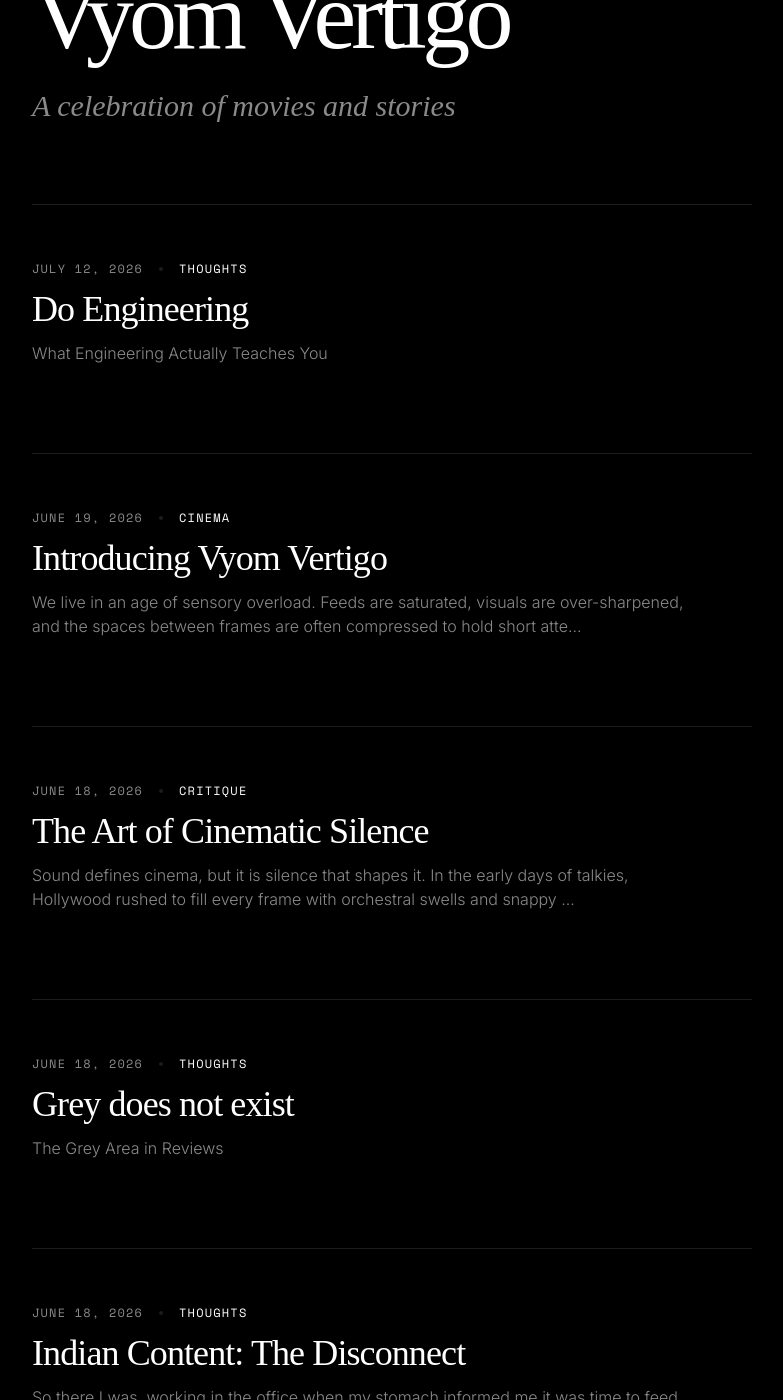
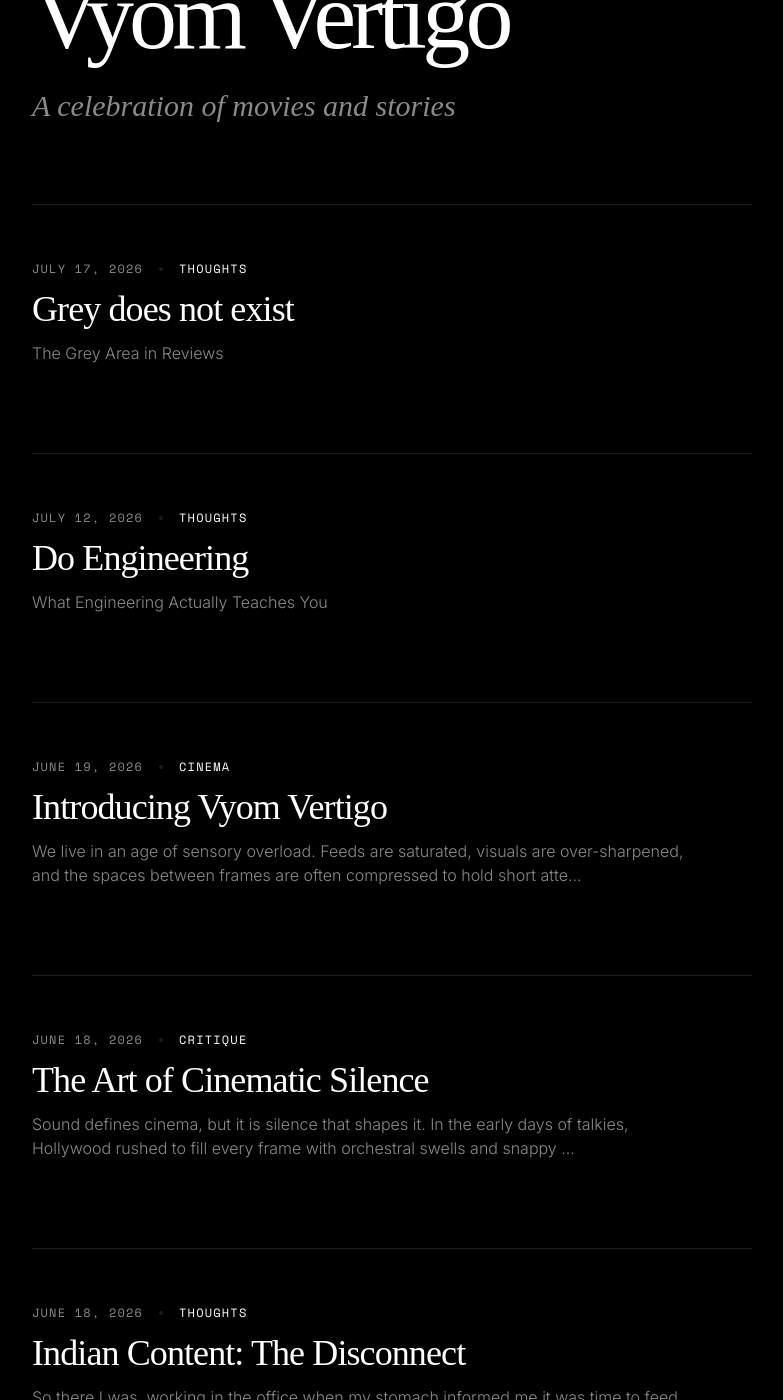
Before and after one commit to Vyom11/vyom_vertigo, a Jekyll site: the page built from index.html, in a window 1280 px wide and 1400 px high, scrolled down 292 px. Shown: the whole window, without its empty margins (248-1031 px from the left). Built offline with Jekyll 4.4.1, drawn with Linux system fonts in a browser that asks for light colours; nearby versions of some CDN libraries; some web fonts are replaced.

Commit message:
Update 2026-07-17-Grey.md

```diff
--- a/_posts/2026-07-17-Grey.md
+++ b/_posts/2026-07-17-Grey.md
@@ -1,7 +1,7 @@
 ---
 layout: post
 title: "Grey does not exist"
-date: 2026-06-18 12:00:00 +0530
+date: 2026-07-17 12:00:00 +0530
 category: thoughts
 ---
 # The Grey Area in Reviews
```
